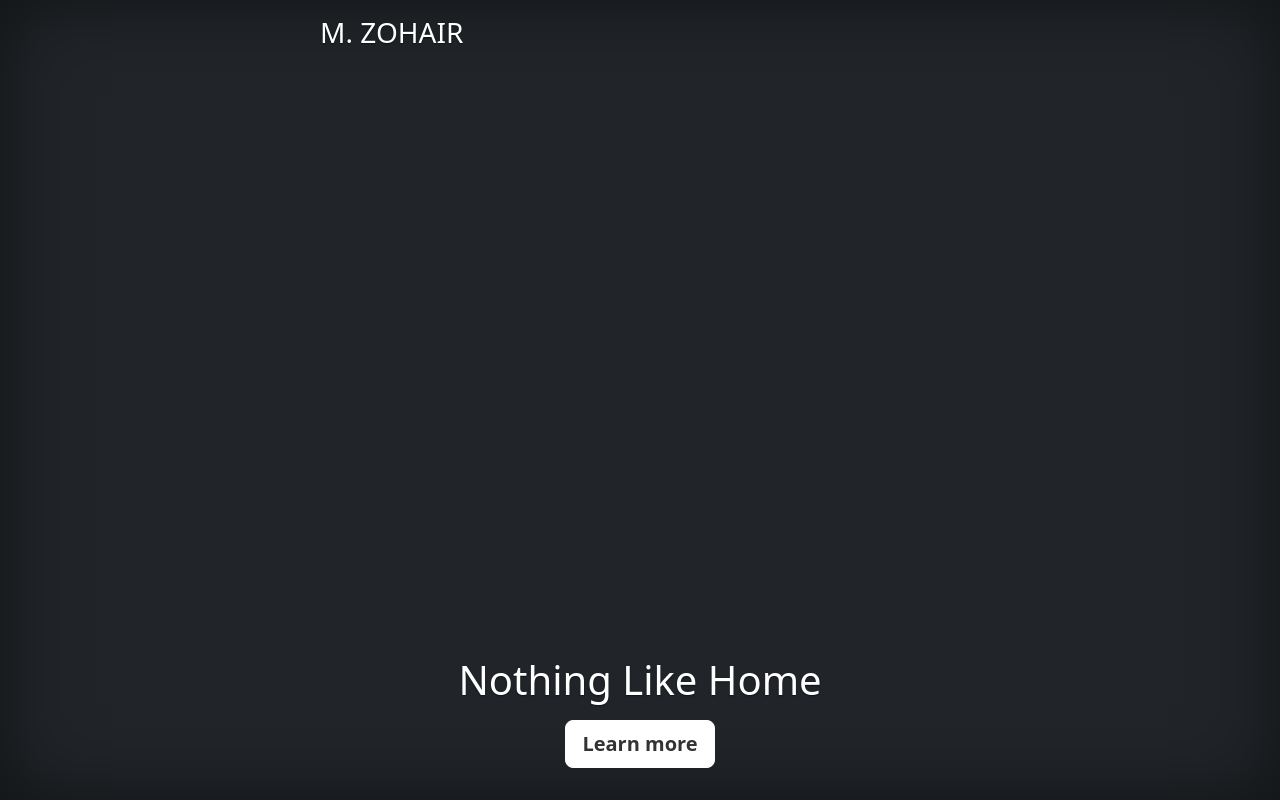
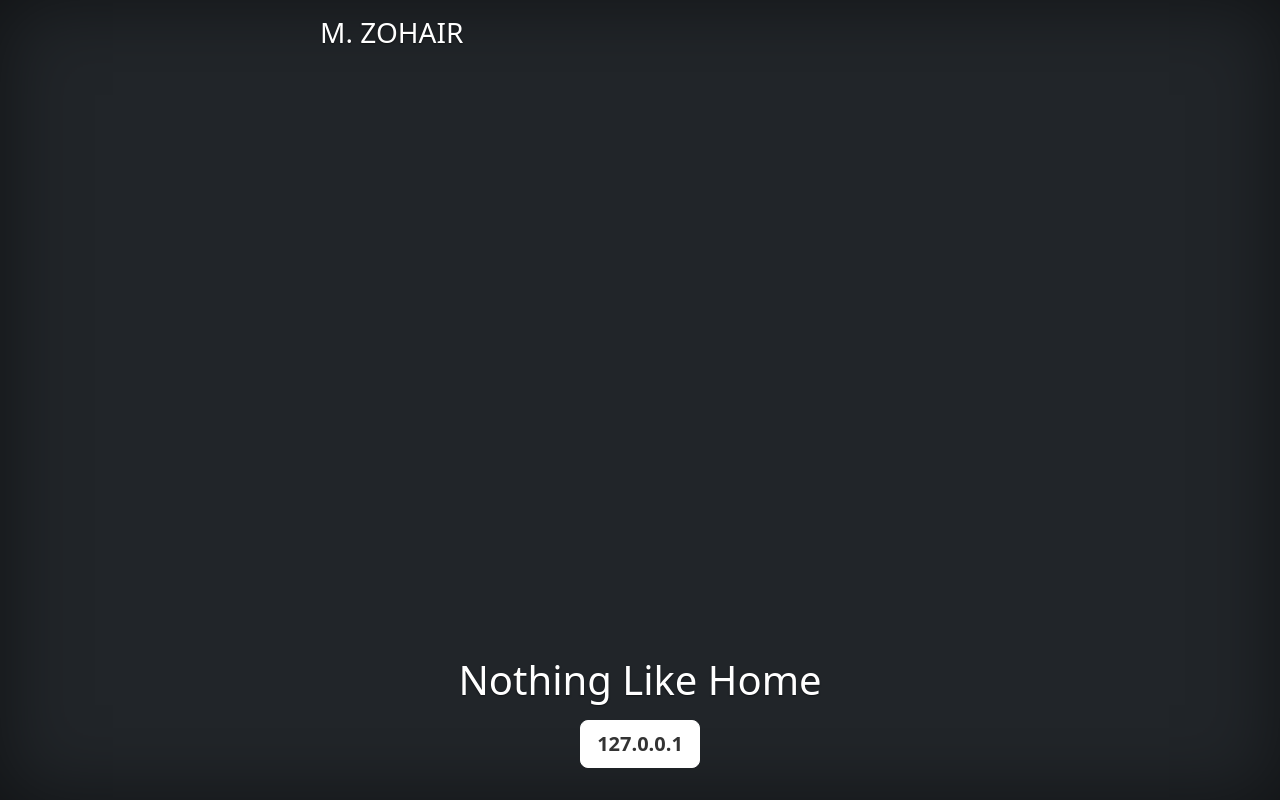
Before and after one commit to m-zohair/m-zohair.github.io, a plain HTML site: page index.html in a window 1280 px wide. Drawn offline with Linux system fonts and the light colour scheme.

Commit message:
Update index.html

```diff
--- a/index.html
+++ b/index.html
@@ -91,7 +91,7 @@
     <h1>Nothing Like Home</h1>
     <p class="lead"></p>
     <p class="lead">
-      <a href="#" class="btn btn-lg btn-secondary fw-bold border-white bg-white">Learn more</a>
+      <a href="#" class="btn btn-lg btn-secondary fw-bold border-white bg-white">127.0.0.1</a>
     </p>
   </main>
 
```
